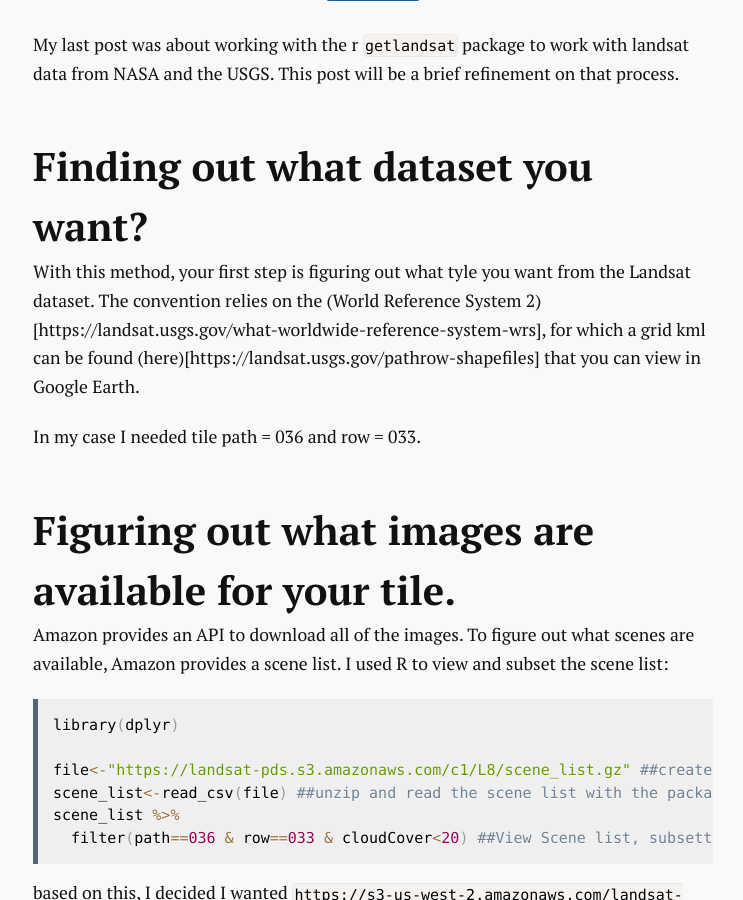
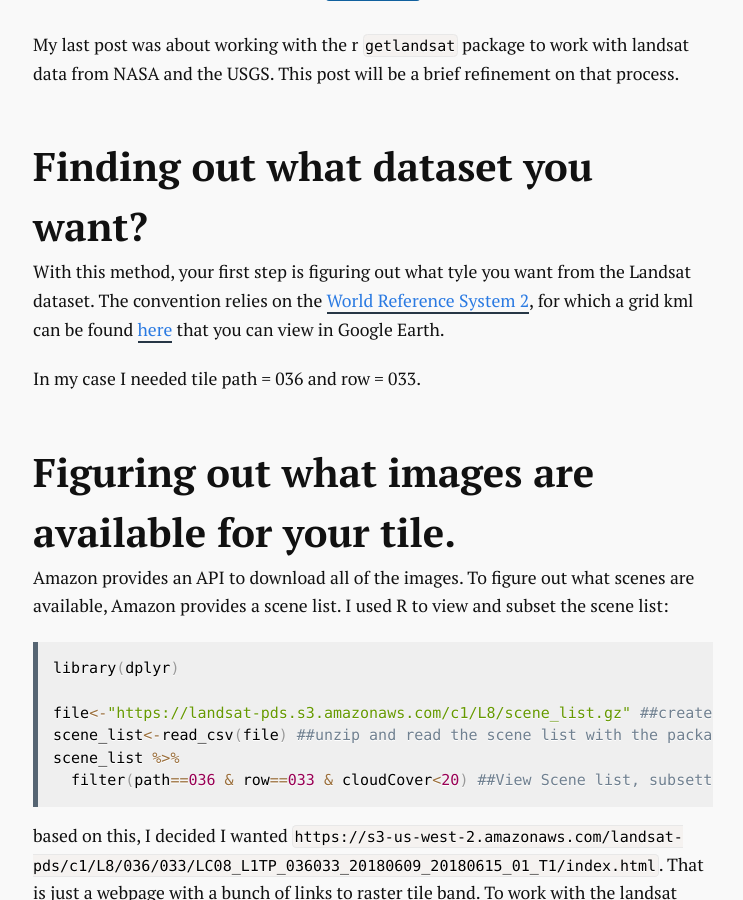
Before and after one commit to mschmidty/bio_notes, a Jekyll site: the page built from r/_posts/2018-08-13-better_way_to_work_with_LSAT.md, in a window 1280 px wide and 900 px high, scrolled down 828 px. Shown: the whole window, without its empty margins (267-1010 px from the left). Built offline with Jekyll 4.4.1, drawn with Linux system fonts in a browser that asks for light colours; some of the changed text lies outside the part shown.

Commit message:
made changes

```diff
--- a/notes/_posts/2018-08-13-better_way_to_work_with_LSAT.md
+++ b/r/_posts/2018-08-13-better_way_to_work_with_LSAT.md
@@ -8,7 +8,7 @@ categories: [R, Landsat, GIS]
 My last post was about working with the r `getlandsat` package to work with landsat data from NASA and the USGS.  This post will be a brief refinement on that process.
 
 ## Finding out what dataset you want?
-With this method, your first step is figuring out what tyle you want from the Landsat dataset. The convention relies on the (World Reference System 2)[https://landsat.usgs.gov/what-worldwide-reference-system-wrs], for which a grid kml can be found (here)[https://landsat.usgs.gov/pathrow-shapefiles] that you can view in Google Earth.
+With this method, your first step is figuring out what tyle you want from the Landsat dataset. The convention relies on the [World Reference System 2](https://landsat.usgs.gov/what-worldwide-reference-system-wrs), for which a grid kml can be found [here](https://landsat.usgs.gov/pathrow-shapefiles) that you can view in Google Earth.
 
 In my case I needed tile path = 036 and row = 033.
 
```
Also changed, not shown: other parts of r/_posts/2018-08-13-better_way_to_work_with_LSAT.md (+3 -0 lines), web_dev_notes/_posts/2018-12-08-django_notes.md (+3 -0 lines), r/_posts/2018-08-06-landsat8-notes.md (renamed from notes/_posts/2018-08-06-landsat8-notes.md).
